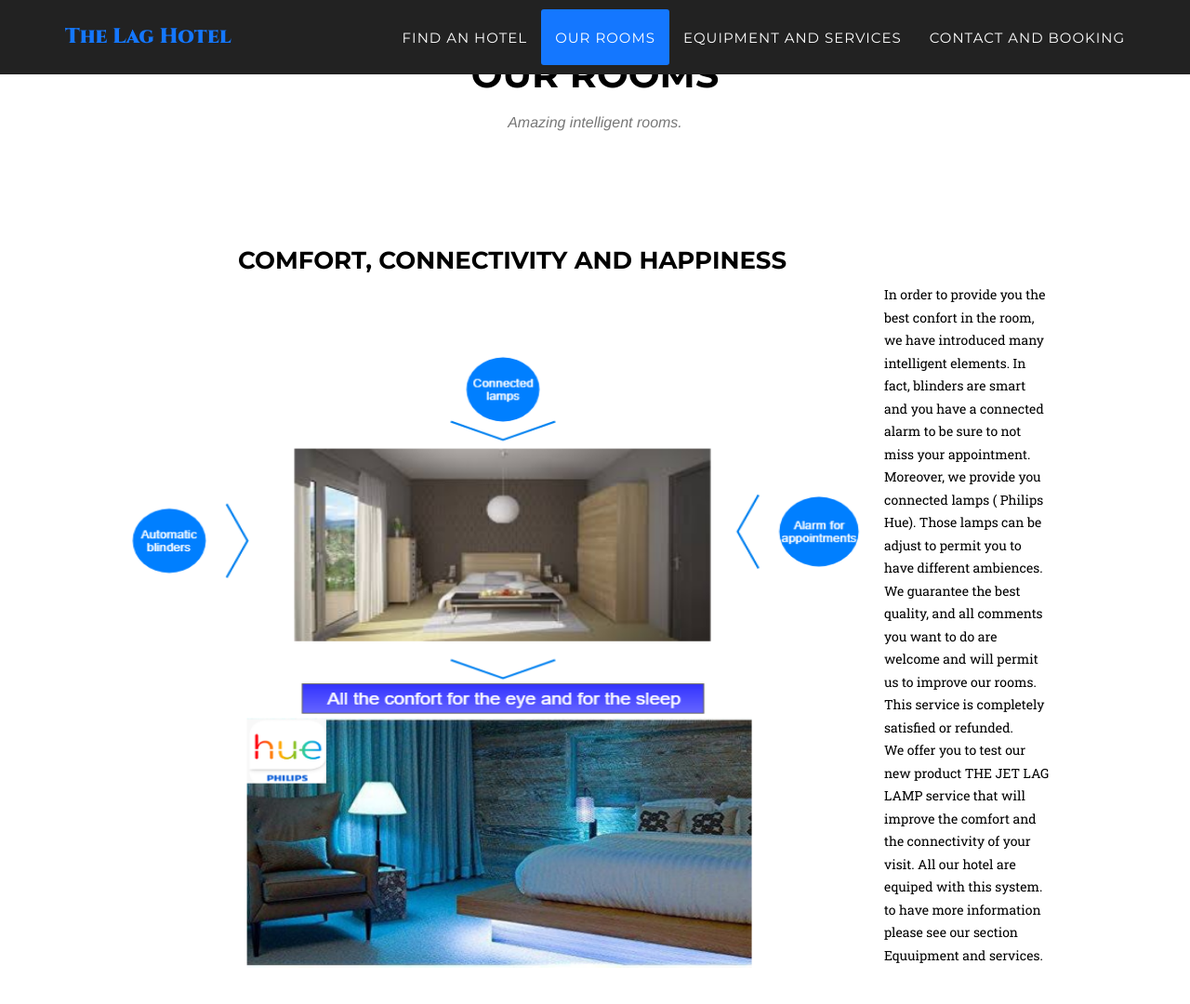
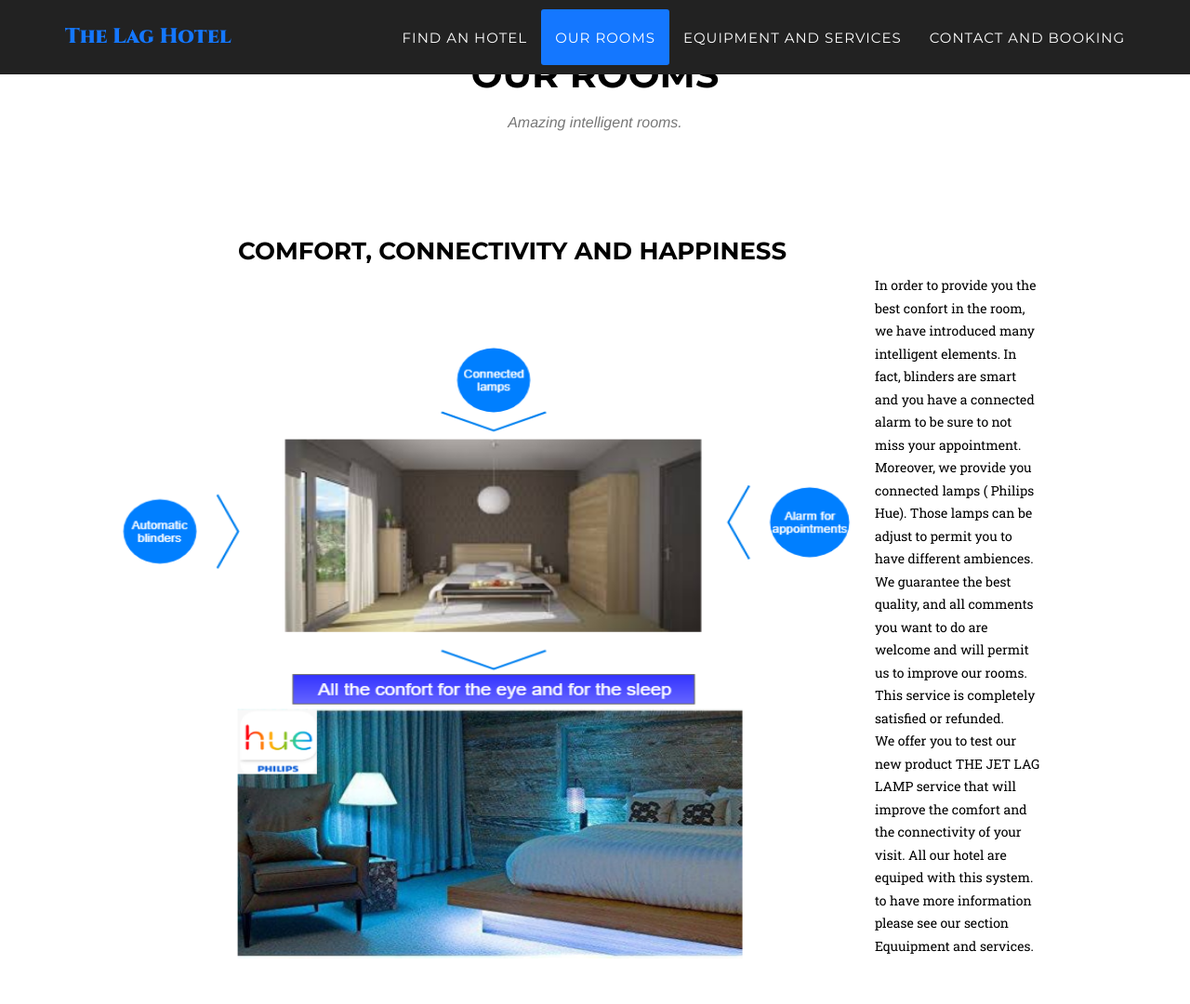
Before and after one commit to VincentGautier/Hotel-web-site, a Jekyll site: the page built from index.html, in a window 1280 px wide and 1400 px high, scrolled down 1759 px. Shown: the top 1080 px of the window at 93% size. Built offline with Jekyll 4.4.1, drawn with Linux system fonts in a browser that asks for light colours; some web fonts are replaced.

Commit message:
Update agency.css

```diff
--- a/_includes/css/agency.css
+++ b/_includes/css/agency.css
@@ -901,7 +901,7 @@ text-align: left;
 margin-left: 15px;
 width: 900px;
 margin-bottom: 20px;
-padding: 30px;
+padding: 20px;
 }
 
 a img{
```
